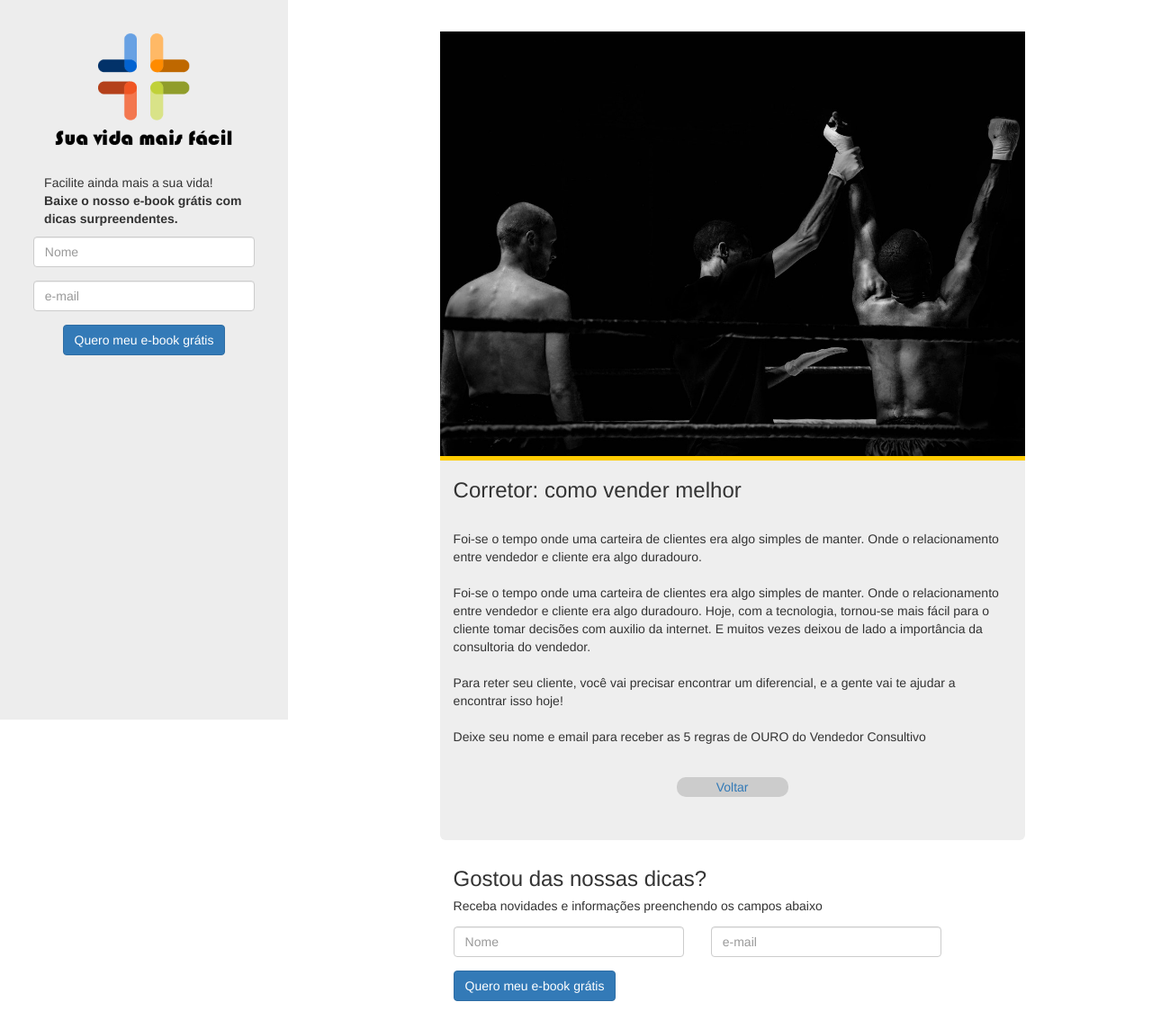
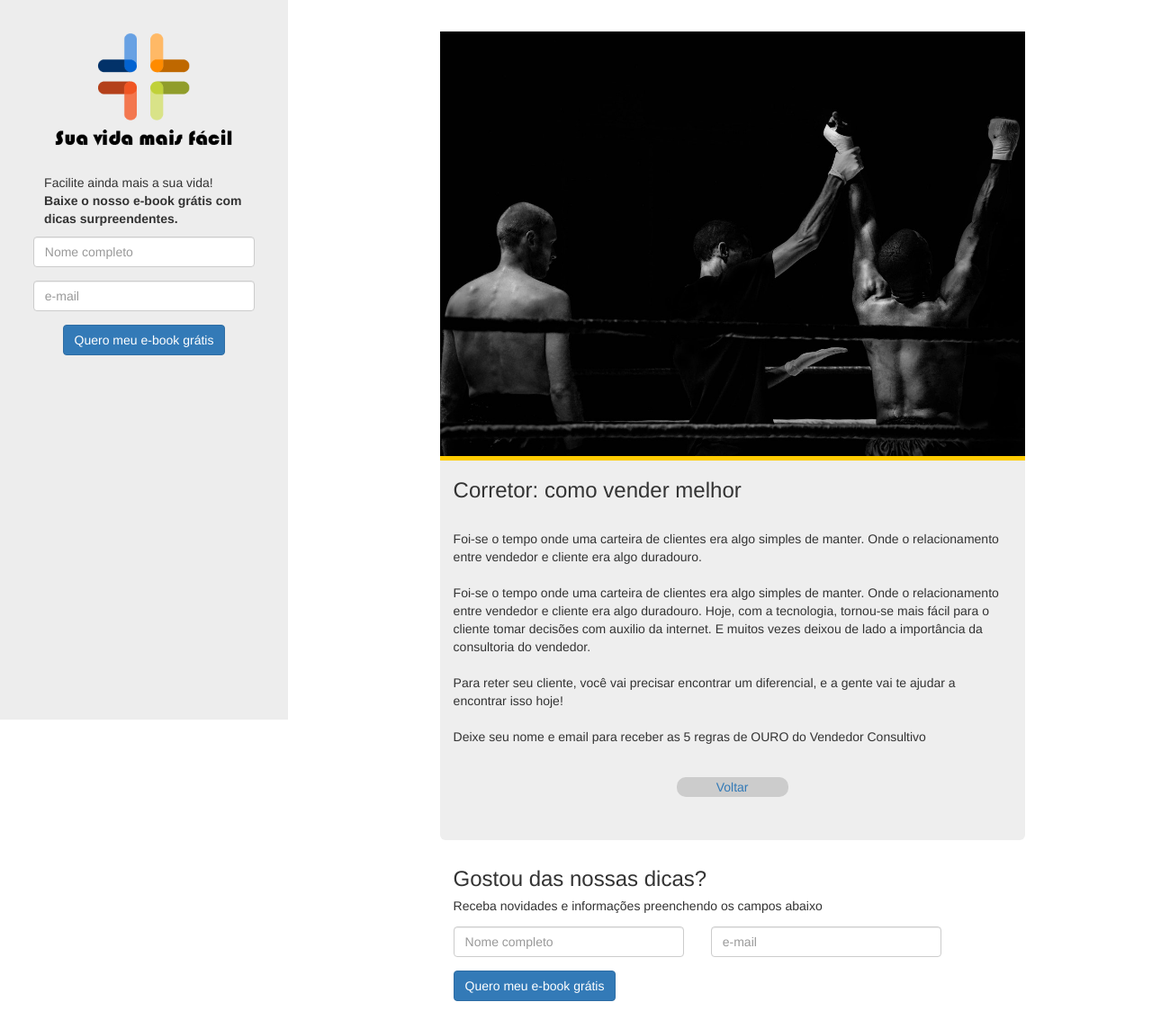
Before and after one commit to marcusberger/suavidamaisfacil-old-, a PHP site: page /corretor-como-vender-melhor.html in a window 1280 px wide. Shown: the top 1144 px of the page at 90% size. Run offline with PHP 8.4, Linux system fonts and the light colour scheme.

Commit message:
Nome completo

```diff
--- a/15-mitos-e-verdades-sobre-a-bateria-do-seu-celular.html
+++ b/15-mitos-e-verdades-sobre-a-bateria-do-seu-celular.html
@@ -47,7 +47,7 @@
           <span class="sr-only"></span> Endereço de e-mail inválido.
         </div>
         <div class="form-group">
-          <input type="text" id="nome" name="nome" class="form-control" placeholder="Nome">
+          <input type="text" id="nome" name="nome" class="form-control" placeholder="Nome completo">
         </div>
         <div class="form-group">
           <input type="text" id="email" name="email" class="form-control" placeholder="e-mail">
@@ -113,7 +113,7 @@
             </div>
             <div class="col-sm-5 input-footer">
               <label class="sr-only" for="inlineFormInputName">Name</label>
-              <input type="text" class="form-control mb-2 mb-sm-0" id="nome-footer" name="nome" placeholder="Nome">
+              <input type="text" class="form-control mb-2 mb-sm-0" id="nome-footer" name="nome" placeholder="Nome completo">
             </div>
             <div class="col-sm-5 input-footer">
               <label class="sr-only" for="inlineFormInputName">Name</label>
--- a/25-bares-e-restaurantes-pet-friendly.html
+++ b/25-bares-e-restaurantes-pet-friendly.html
@@ -47,7 +47,7 @@
           <span class="sr-only"></span> Endereço de e-mail inválido.
         </div>
         <div class="form-group">
-          <input type="text" id="nome" name="nome" class="form-control" placeholder="Nome">
+          <input type="text" id="nome" name="nome" class="form-control" placeholder="Nome completo">
         </div>
         <div class="form-group">
           <input type="text" id="email" name="email" class="form-control" placeholder="e-mail">
@@ -114,7 +114,7 @@
             </div>
             <div class="col-sm-5 input-footer">
               <label class="sr-only" for="inlineFormInputName">Name</label>
-              <input type="text" class="form-control mb-2 mb-sm-0" id="nome-footer" name="nome" placeholder="Nome">
+              <input type="text" class="form-control mb-2 mb-sm-0" id="nome-footer" name="nome" placeholder="Nome completo">
             </div>
             <div class="col-sm-5 input-footer">
               <label class="sr-only" for="inlineFormInputName">Name</label>
--- a/3-apps-que-vao-mudar-a-sua-vida-para-melhor.html
+++ b/3-apps-que-vao-mudar-a-sua-vida-para-melhor.html
@@ -47,7 +47,7 @@
           <span class="sr-only"></span> Endereço de e-mail inválido.
         </div>
         <div class="form-group">
-          <input type="text" id="nome" name="nome" class="form-control" placeholder="Nome">
+          <input type="text" id="nome" name="nome" class="form-control" placeholder="Nome completo">
         </div>
         <div class="form-group">
           <input type="text" id="email" name="email" class="form-control" placeholder="e-mail">
@@ -115,7 +115,7 @@
             </div>
             <div class="col-sm-5 input-footer">
               <label class="sr-only" for="inlineFormInputName">Name</label>
-              <input type="text" class="form-control mb-2 mb-sm-0" id="nome-footer" name="nome" placeholder="Nome">
+              <input type="text" class="form-control mb-2 mb-sm-0" id="nome-footer" name="nome" placeholder="Nome completo">
             </div>
             <div class="col-sm-5 input-footer">
               <label class="sr-only" for="inlineFormInputName">Name</label>
--- a/a-check-list-perfeita-para-fazer-uma-road-trip-sem-stress.html
+++ b/a-check-list-perfeita-para-fazer-uma-road-trip-sem-stress.html
@@ -47,7 +47,7 @@
           <span class="sr-only"></span> Endereço de e-mail inválido.
         </div>
         <div class="form-group">
-          <input type="text" id="nome" name="nome" class="form-control" placeholder="Nome">
+          <input type="text" id="nome" name="nome" class="form-control" placeholder="Nome completo">
         </div>
         <div class="form-group">
           <input type="text" id="email" name="email" class="form-control" placeholder="e-mail">
@@ -137,7 +137,7 @@
             </div>
             <div class="col-sm-5 input-footer">
               <label class="sr-only" for="inlineFormInputName">Name</label>
-              <input type="text" class="form-control mb-2 mb-sm-0" id="nome-footer" name="nome" placeholder="Nome">
+              <input type="text" class="form-control mb-2 mb-sm-0" id="nome-footer" name="nome" placeholder="Nome completo">
             </div>
             <div class="col-sm-5 input-footer">
               <label class="sr-only" for="inlineFormInputName">Name</label>
--- a/como-economizar-tempo-e-dinheiro-com-seu-automovel.html
+++ b/como-economizar-tempo-e-dinheiro-com-seu-automovel.html
@@ -47,7 +47,7 @@
           <span class="sr-only"></span> Endereço de e-mail inválido.
         </div>
         <div class="form-group">
-          <input type="text" id="nome" name="nome" class="form-control" placeholder="Nome">
+          <input type="text" id="nome" name="nome" class="form-control" placeholder="Nome completo">
         </div>
         <div class="form-group">
           <input type="text" id="email" name="email" class="form-control" placeholder="e-mail">
@@ -149,7 +149,7 @@
             </div>
             <div class="col-sm-5 input-footer">
               <label class="sr-only" for="inlineFormInputName">Name</label>
-              <input type="text" class="form-control mb-2 mb-sm-0" id="nome-footer" name="nome" placeholder="Nome">
+              <input type="text" class="form-control mb-2 mb-sm-0" id="nome-footer" name="nome" placeholder="Nome completo">
             </div>
             <div class="col-sm-5 input-footer">
               <label class="sr-only" for="inlineFormInputName">Name</label>
--- a/corretor-como-vender-melhor.html
+++ b/corretor-como-vender-melhor.html
@@ -47,7 +47,7 @@
           <span class="sr-only"></span> Endereço de e-mail inválido.
         </div>
         <div class="form-group">
-          <input type="text" id="nome" name="nome" class="form-control" placeholder="Nome">
+          <input type="text" id="nome" name="nome" class="form-control" placeholder="Nome completo">
         </div>
         <div class="form-group">
           <input type="text" id="email" name="email" class="form-control" placeholder="e-mail">
@@ -117,7 +117,7 @@
             </div>
             <div class="col-sm-5 input-footer">
               <label class="sr-only" for="inlineFormInputName">Name</label>
-              <input type="text" class="form-control mb-2 mb-sm-0" id="nome-footer" name="nome" placeholder="Nome">
+              <input type="text" class="form-control mb-2 mb-sm-0" id="nome-footer" name="nome" placeholder="Nome completo">
             </div>
             <div class="col-sm-5 input-footer">
               <label class="sr-only" for="inlineFormInputName">Name</label>
--- a/index.php
+++ b/index.php
@@ -49,7 +49,7 @@
           <span class="sr-only"></span> Endereço de e-mail inválido.
         </div>
         <div class="form-group">
-          <input type="text" id="nome" name="nome" class="form-control" placeholder="Nome" />
+          <input type="text" id="nome" name="nome" class="form-control" placeholder="Nome completo" />
         </div>
         <div class="form-group">
           <input type="text" id="email" name="email" class="form-control" placeholder="e-mail" />
```
